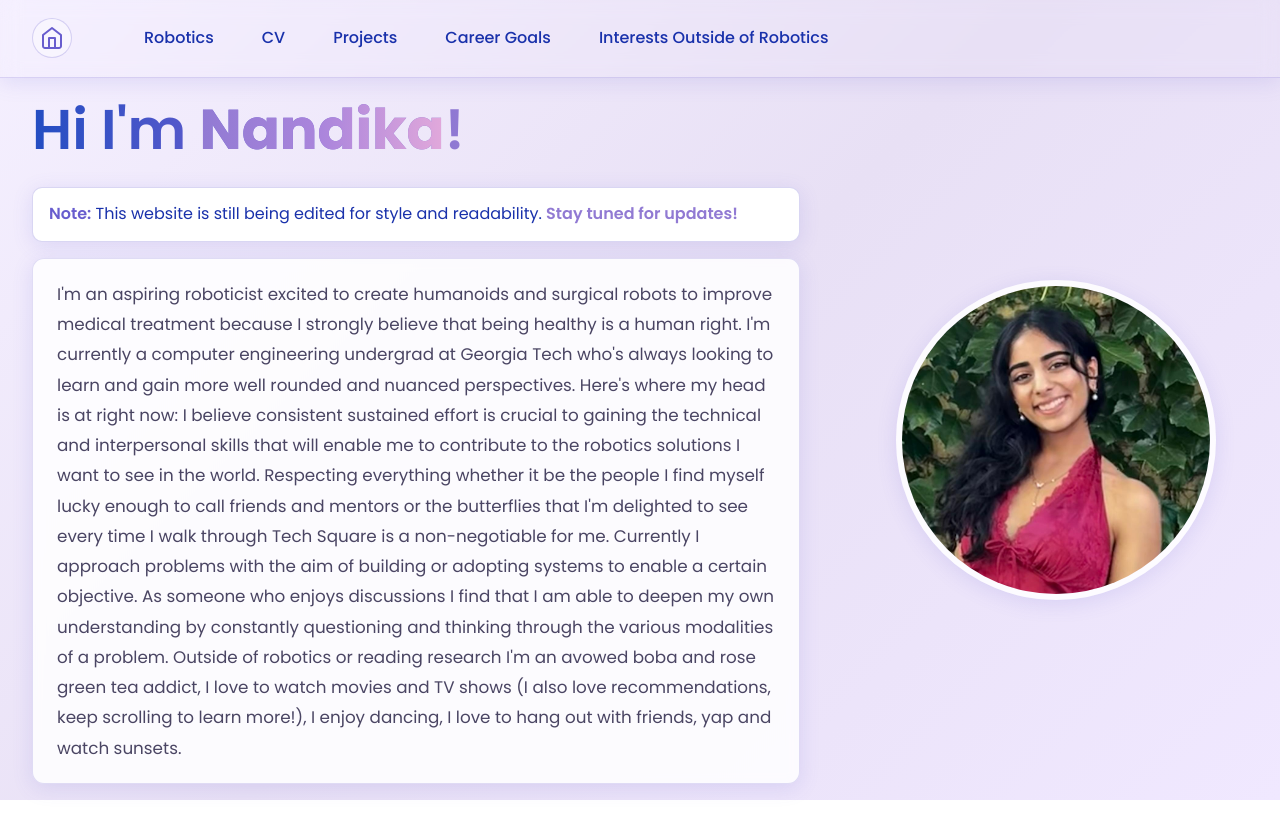
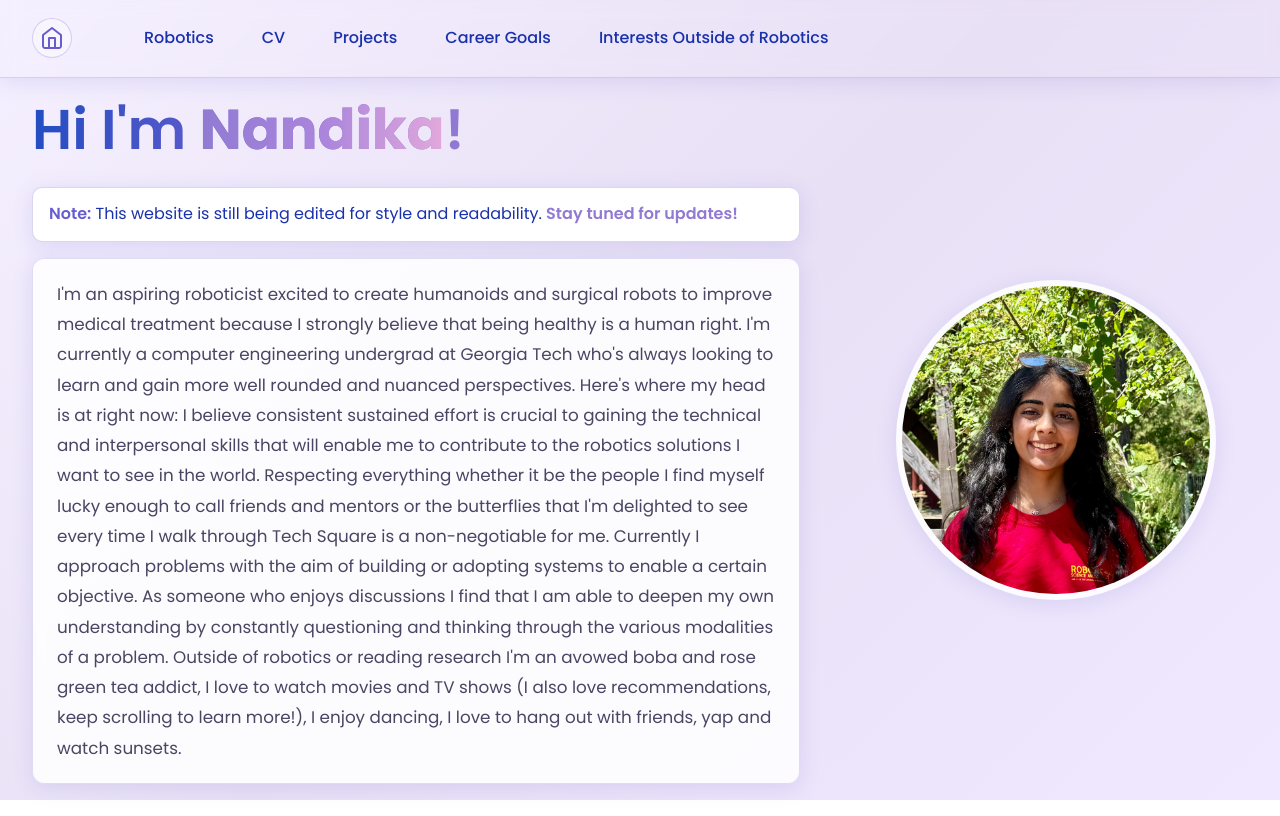
Before and after one commit to nandikakohli/nandika-kohli, a React (Vite) app in the folder personal-website/: page / in a window 1280 px wide. Built offline with nearby package versions, Linux system fonts and the light colour scheme.

Commit message:
Update profile picture: replace with new image and backup old one

```diff
--- a/personal-website/src/App.tsx
+++ b/personal-website/src/App.tsx
@@ -33,12 +33,12 @@ const Home = () => {
         </motion.div>
         <div className="photo-container">
           <img
-            src="profile.jpg"
+            src="profile-new.jpeg"
             alt="Profile"
             className="profile-photo"
             onError={(e) => {
-              // fallback to a bundled svg if profile not present yet
-              (e.currentTarget as HTMLImageElement).src = 'vite.svg';
+              // fallback to backup profile if new one not present yet
+              (e.currentTarget as HTMLImageElement).src = 'profile-backup.jpg';
             }}
           />
         </div>
```
Also changed, not shown: personal-website/public/profile-backup.jpg (renamed from personal-website/public/profile.jpg), personal-website/public/profile-new.jpeg (added).
